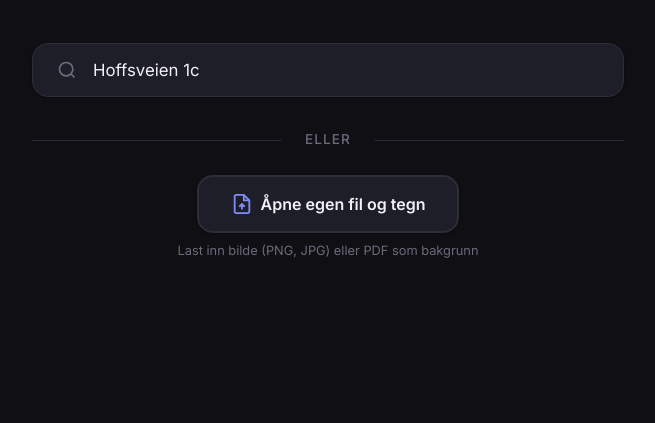
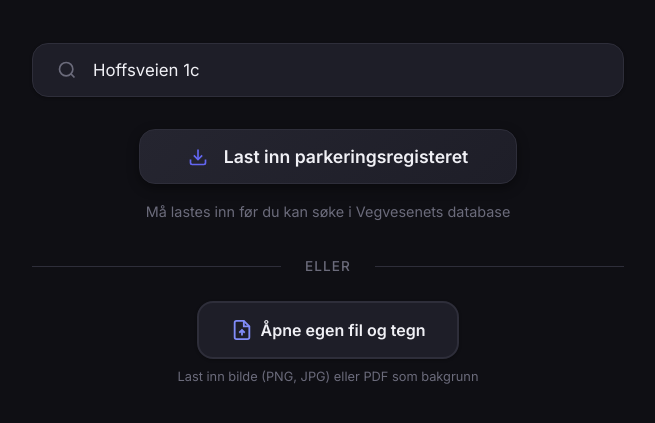
Before and after one commit to knutuhre/parktegn, a plain HTML site: page index.html in a window 1280 px wide. Shown: the part 233-656 px from the top of the page, without its empty margins (312-967 px from the left). Drawn offline with Linux system fonts and the light colour scheme; no server answers; a script that the page names is missing.

Commit message:
UI: Manual parking registry loading via button

```diff
--- a/index.html
+++ b/index.html
@@ -48,9 +48,20 @@
                         <circle cx="11" cy="11" r="8" />
                         <path d="m21 21-4.3-4.3" />
                     </svg>
-                    <input type="text" id="search-input" placeholder="Søk på adresse, f.eks. 'Storgata' eller 'Oslo'"
-                        value="Hoffsveien 1c" autocomplete="off">
+                    <input type="text" id="search-input" placeholder="Last inn registeret for å søke..."
+                        value="Hoffsveien 1c" autocomplete="off" disabled>
                     <div id="search-spinner" class="spinner hidden"></div>
+                </div>
+                <div id="registry-pre-load" class="registry-pre-load">
+                    <button id="load-registry-btn" class="btn-load-registry">
+                        <svg width="20" height="20" viewBox="0 0 24 24" fill="none" stroke="currentColor" stroke-width="2">
+                            <path d="M21 15v4a2 2 0 0 1-2 2H5a2 2 0 0 1-2-2v-4" />
+                            <polyline points="7,10 12,15 17,10" />
+                            <line x1="12" y1="15" x2="12" y2="3" />
+                        </svg>
+                        Last inn parkeringsregisteret
+                    </button>
+                    <p class="registry-hint">Må lastes inn før du kan søke i Vegvesenets database</p>
                 </div>
                 <div id="search-results" class="search-results hidden"></div>
             </div>
--- a/src/main.js
+++ b/src/main.js
@@ -170,24 +170,36 @@ async function init() {
         }
     });
 
-    // Load all parking areas on startup
+    // Setup manual registry load button
+    const loadBtn = $('#load-registry-btn');
+    const preloadDiv = $('#registry-pre-load');
+
+    loadBtn?.addEventListener('click', async () => {
+        preloadDiv.classList.add('hidden');
         loadingOverlay.classList.remove('hidden');
+        loadingOverlay.querySelector('p').textContent = 'Henter parkeringsområder fra registeret...';
 
         try {
             allAreas = await fetchAllParkingAreas();
             console.log(`Loaded ${allAreas.length} parking areas`);
+
+            // Enable search UI
+            if (searchInput) {
+                searchInput.disabled = false;
+                searchInput.placeholder = "Søk på adresse, f.eks. 'Storgata' eller 'Oslo'";
+                searchInput.focus();
+            }
+
+            loadingOverlay.classList.add('hidden');
         } catch (err) {
             console.error('Failed to load parking areas:', err);
-        loadingOverlay.querySelector('p').textContent =
-            'Kunne ikke laste parkeringsområder. Sjekk nettverkstilkobling.';
-        // Allow retry
+            loadingOverlay.querySelector('p').textContent = 'Kunne ikke laste registeret. Vennligst prøv igjen.';
+            preloadDiv.classList.remove('hidden');
             setTimeout(() => {
                 loadingOverlay.classList.add('hidden');
             }, 3000);
-        return;
         }
-
-    loadingOverlay.classList.add('hidden');
+    });
 
     // Setup search
     setupSearch();
--- a/src/style.css
+++ b/src/style.css
@@ -196,6 +196,47 @@ body {
 
 .hidden {
     display: none !important;
+}
+
+/* Registry Pre-load State */
+.registry-pre-load {
+    margin-top: var(--space-xl);
+    text-align: center;
+    animation: fadeIn 0.8s ease-out 0.3s both;
+}
+
+.btn-load-registry {
+    display: inline-flex;
+    align-items: center;
+    gap: var(--space-md);
+    padding: var(--space-md) var(--space-2xl);
+    background: linear-gradient(135deg, var(--bg-surface), var(--bg-elevated));
+    color: var(--text-primary);
+    border: 1px solid var(--border);
+    border-radius: var(--radius-lg);
+    font-family: var(--font);
+    font-size: 1.1rem;
+    font-weight: 600;
+    cursor: pointer;
+    transition: all var(--transition-normal);
+    box-shadow: var(--shadow-md);
+}
+
+.btn-load-registry:hover {
+    border-color: var(--accent);
+    background: var(--bg-hover);
+    transform: translateY(-2px);
+    box-shadow: var(--shadow-glow);
+}
+
+.btn-load-registry svg {
+    color: var(--accent);
+}
+
+.registry-hint {
+    margin-top: var(--space-md);
+    font-size: 0.9rem;
+    color: var(--text-muted);
 }
 
 /* Search Results Dropdown */
```
Lines whose indentation alone changed are shown as unchanged.
